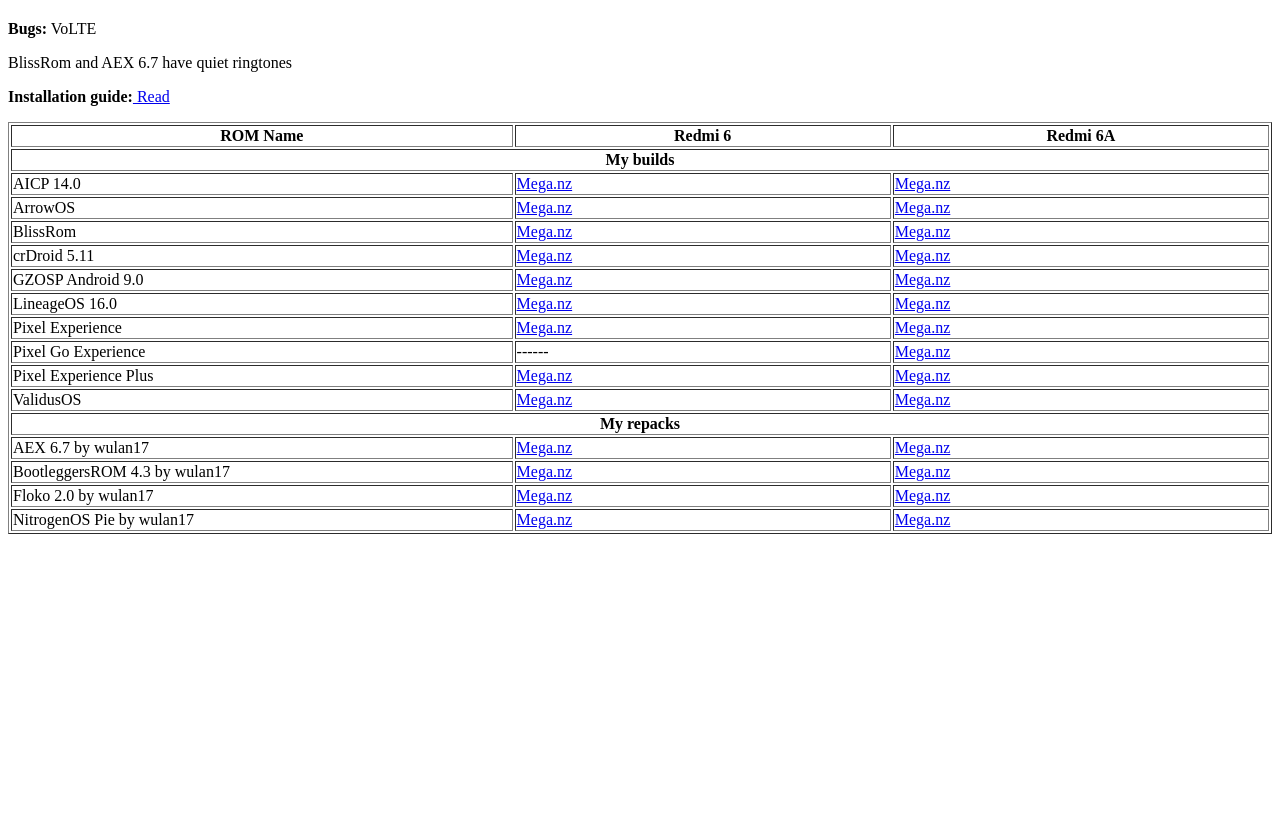
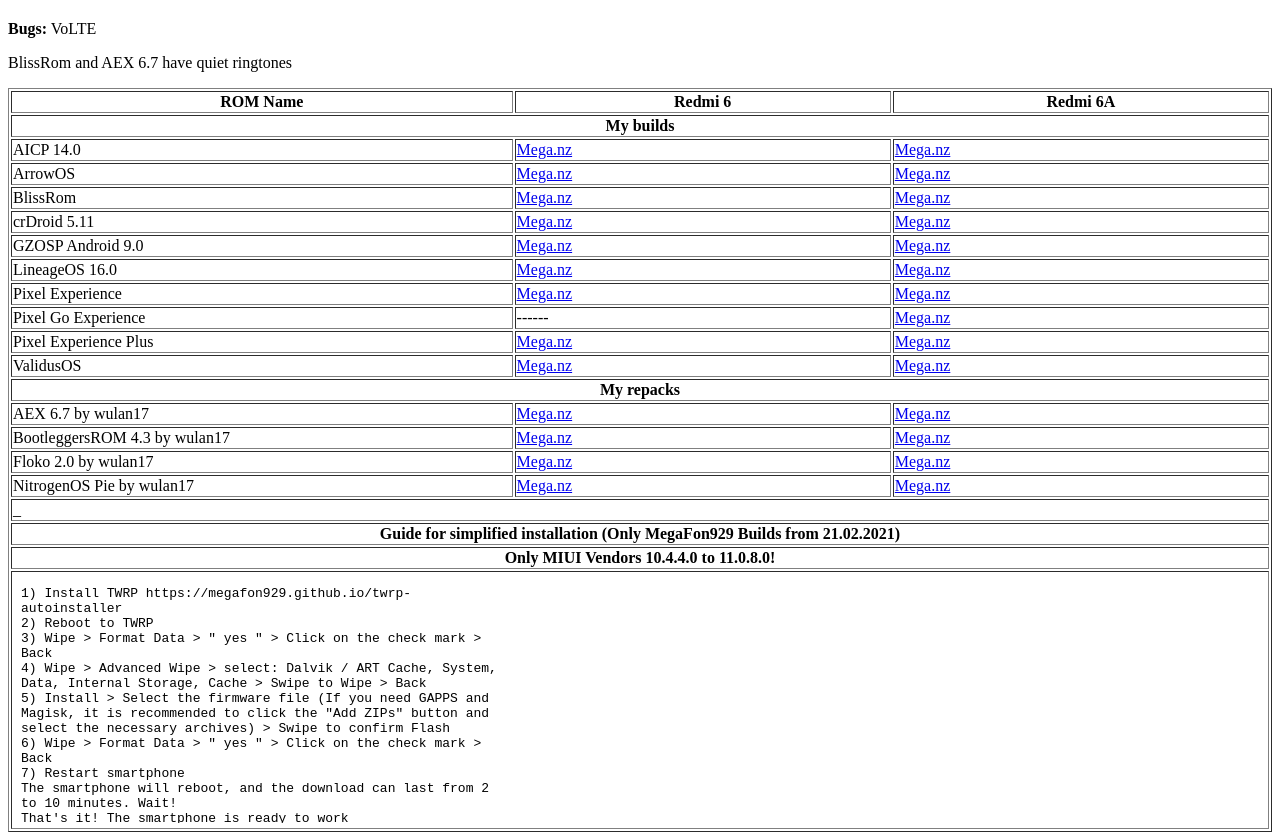
Before and after one commit to megafon929/megafon929.github.io, a plain HTML site: page mt6765-xiaomi.html in a window 1280 px wide. Shown: the part 60-900 px from the top of the page. Before the commit the page ends 800 px from the top, so only its background shows below. Drawn offline with Linux system fonts and the light colour scheme.

Commit message:
Add files via upload

```diff
--- a/mt6765-xiaomi.html
+++ b/mt6765-xiaomi.html
@@ -9,7 +9,6 @@
 <center><h1><a href="https://megafon929.github.io">MegaFon929</a></h1></center>
 <p><b>Bugs:</b> VoLTE</p>
 <p>BlissRom and AEX 6.7 have quiet ringtones</p>
-<p><b>Installation guide:</b><a href="https://telegra.ph/Guide-for-simplified-installation-Only-MegaFon929-Builds-from-21022021-02-21"> Read</a></p>
 <table border = "1" style="width:100%">
 <tr>
 <td style="width:40%"><center><b>ROM Name</b></center></td>
@@ -86,6 +85,10 @@
 <td style="width:30%"><a href="https://mega.nz/file/BqBEFDIK#C4kzJQLKJz-rN2JZaMU_YGqe-S_iTMn4shKNI6d9nYE">Mega.nz</a></td>
 <td style="width:30%"><a href="https://mega.nz/file/YiJWhZ5S#nM2DyHz-he6jw_hUa08IrFL7oYg9a3yzsDTbgRaox64">Mega.nz</a></td>
 </tr>
+<tr><td colspan="3">_</td></tr>
+<tr><td colspan="3"><center><b>Guide for simplified installation (Only MegaFon929 Builds from 21.02.2021)</b></center></td></tr>
+<tr><td colspan="3"><center><b>Only MIUI Vendors 10.4.4.0 to 11.0.8.0!</b></center></td></tr>
+<tr><td colspan="3"><object width="500" height="250" data="mt6765.txt"></object></td></tr>
 </table>
 </body>
 </html>
```
Also changed, not shown: mt6765.txt (added).
